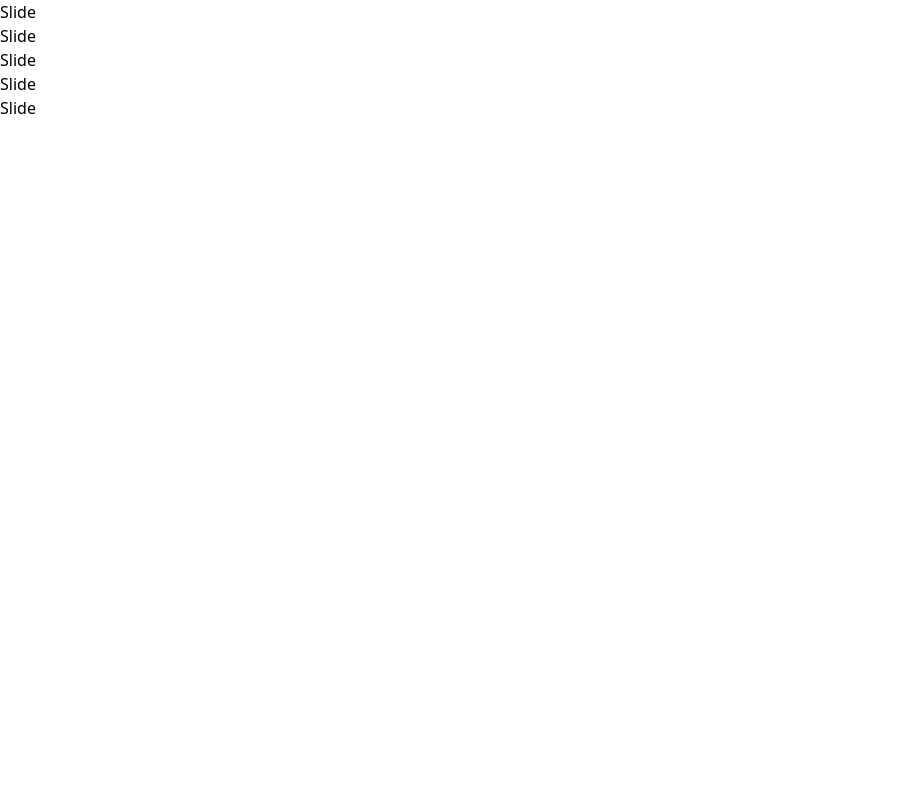
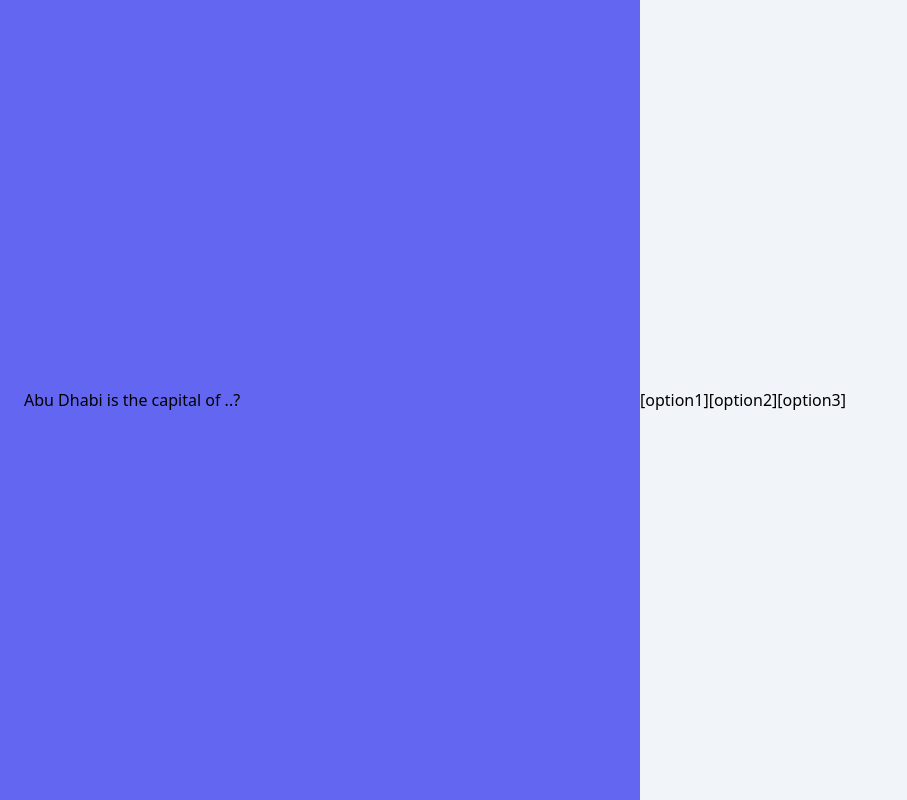
Before and after one commit to NikitaChernykh/capitals-quiz, a React (Create React App) app: page / in a window 1280 px wide. Shown: the whole page, without its empty margins (0-907 px from the left). Built offline with nearby package versions, Linux system fonts and the light colour scheme.

Commit message:
Update readme, deploy to netlify, add Slide component

```diff
--- a/src/components/carousel/carousel.tsx
+++ b/src/components/carousel/carousel.tsx
@@ -1,14 +1,20 @@
 import React from 'react';
+import { questions } from '../../data/questions';
+import CarouselQuestionSlide from './slides/question-slide/carouselQuestionSlide';
 
 export default function Carousel() {
   return (
     <section>
-      <ul>
-        <li>Slide</li>
-        <li>Slide</li>
-        <li>Slide</li>
-        <li>Slide</li>
-        <li>Slide</li>
+      <ul className='max-h-screen overflow-auto snap-y snap-mandatory'>
+        {questions.map((item, slideIndex) => {
+          return (
+            <CarouselQuestionSlide
+              key={slideIndex}
+              question={item.question}
+              options={item.options}
+            />
+          );
+        })}
       </ul>
     </section>
   );
--- /dev/null
+++ b/src/components/carousel/slides/question-slide/carouselQuestionSlide.tsx
@@ -0,0 +1,24 @@
+import React from 'react';
+import { Option } from './../../../../types/interfaces';
+
+interface CarouselQuestionSlideProps {
+  question: string;
+  options: Option[];
+}
+
+export default function CarouselQuestionSlide({
+  question,
+}: CarouselQuestionSlideProps) {
+  return (
+    <li className='snap-center h-screen lg:flex'>
+      <section
+        className={` p-6 flex items-center bg-indigo-500 h-1/2 lg:w-1/2 lg:h-full`}
+      >
+        <h2>{question}</h2>
+      </section>
+      <section className='bg-slate-100 flex items-center h-1/2 lg:w-1/2 lg:w-1/2 lg:h-full'>
+        <p>{'[option1][option2][option3]'}</p>
+      </section>
+    </li>
+  );
+}
--- /dev/null
+++ b/src/data/questions.ts
@@ -0,0 +1,89 @@
+import { Question } from "../types/interfaces";
+
+export const questions: Question[] = [
+    {
+      question: 'Abu Dhabi is the capital of ..?',
+      options: [
+        {
+          icon: '🇦🇪',
+          label: 'UAE',
+        },
+        {
+          icon: '🇭🇹',
+          label: 'HAITI',
+        },
+        {
+          icon: '🇧🇧',
+          label: 'BARBADOS',
+        },
+      ],
+    },
+    {
+      question: 'Ottawa is the capital of ..?',
+      options: [
+        {
+          icon: '🇺🇸',
+          label: 'USA',
+        },
+        {
+          icon: '🇨🇦',
+          label: 'CANADA',
+        },
+        {
+          icon: '🇭🇳',
+          label: 'HONDURAS',
+        },
+      ],
+    },
+    {
+      question: 'Mexico City is the capital of ..?',
+      options: [
+        {
+          icon: '🇧🇸',
+          label: 'BAHAMAS',
+        },
+        {
+          icon: '🇲🇽',
+          label: 'MEXICO',
+        },
+        {
+          icon: '🇧🇷',
+          label: 'BRAZIL',
+        },
+      ],
+    },
+    {
+      question: 'Tokio is the capital of ..?',
+      options: [
+        {
+          icon: '🇯🇵',
+          label: 'JAPAN',
+        },
+        {
+          icon: '🇰🇷',
+          label: 'SOUTH KOREA',
+        },
+        {
+          icon: '🇨🇳',
+          label: 'CHINA',
+        },
+      ],
+    },
+    {
+      question: 'Kingston is the capital of ..?',
+      options: [
+        {
+          icon: '🇨🇷',
+          label: 'COSTA RICA',
+        },
+        {
+          icon: '🇦🇼',
+          label: 'ARUBA',
+        },
+        {
+          icon: '🇭🇳',
+          label: 'JAMAICA',
+        },
+      ],
+    },
+  ];
--- /dev/null
+++ b/src/types/interfaces.ts
@@ -0,0 +1,10 @@
+// Types
+export interface Option {
+    icon: string;
+    label: string;
+}
+
+export interface Question {
+    question: string;
+    options: Option[];
+}
```
Also changed, not shown: 1 other file (tests, documents, lock files or other folders).
